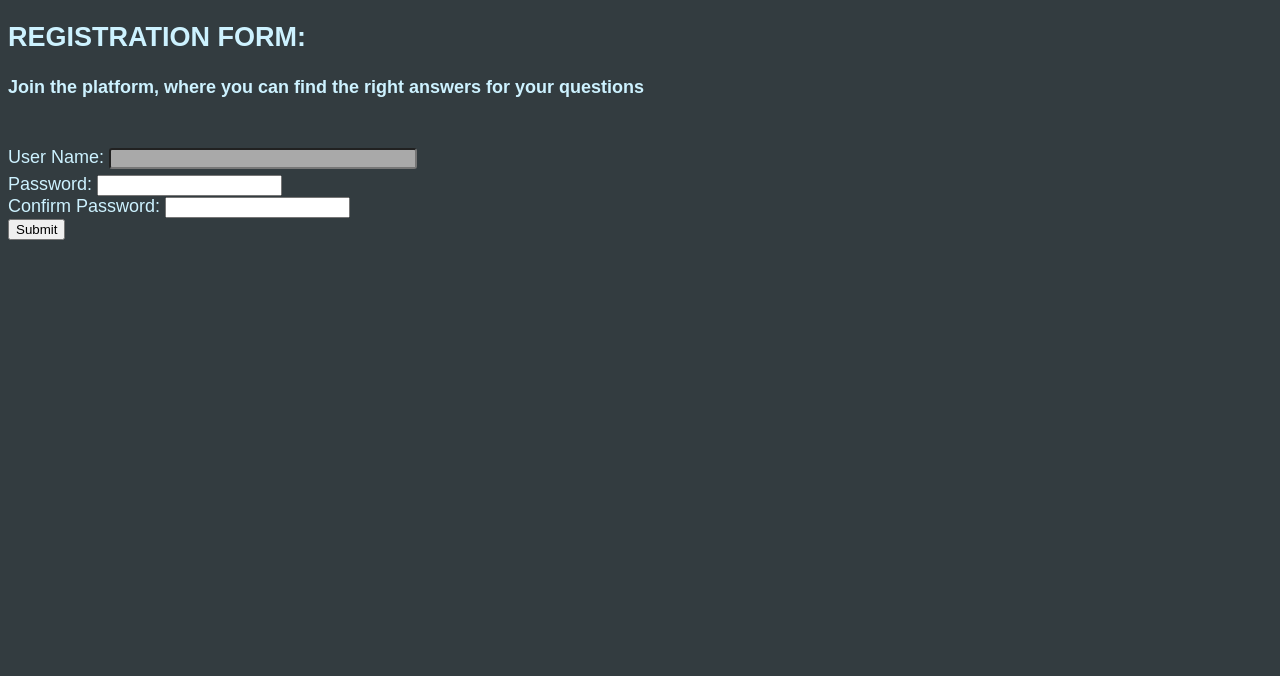
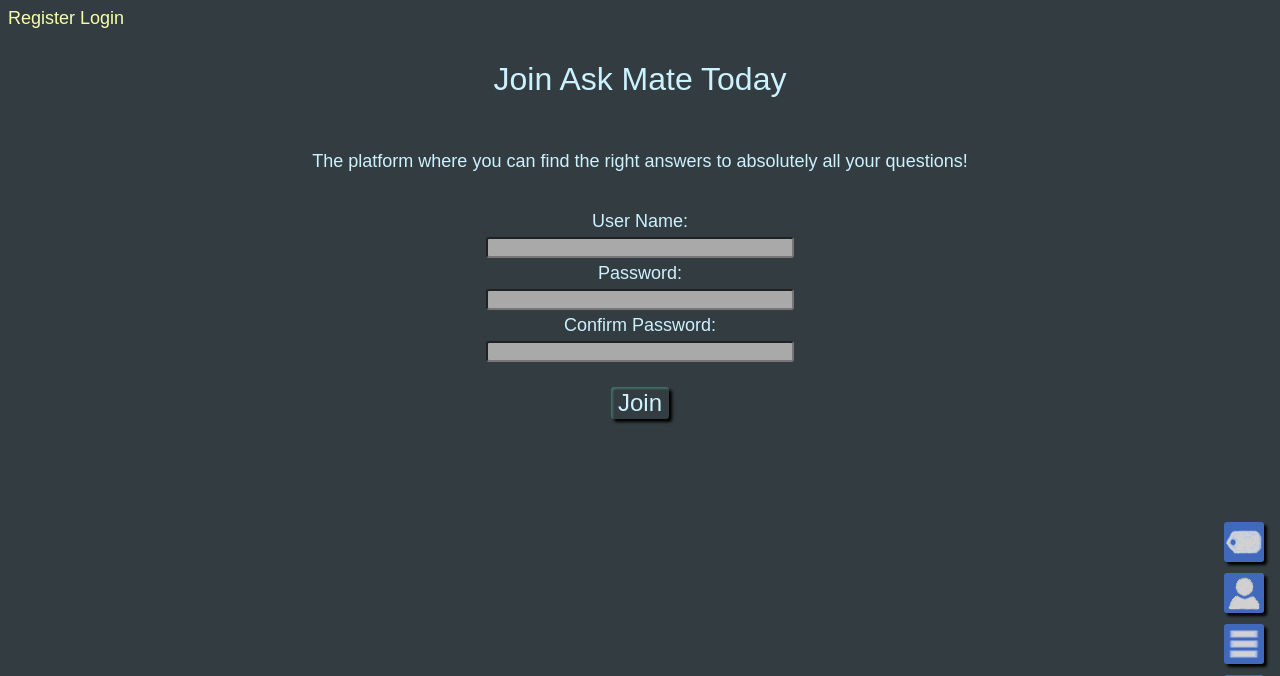
Before and after one commit to stefan-gherman/AskMate, a Flask app: page /registration in a window 1280 px wide. Shown: the top 676 px of the page. Run offline with Flask 2, Linux system fonts and the light colour scheme; some libraries are stand-ins or nearby versions.

Commit message:
Resolve issue #106 Registration page new CSS

```diff
--- a/server.py
+++ b/server.py
@@ -445,11 +445,11 @@ def register_user():
             try:
                 data_manager.add_user_in_db(input_username, hash_password)
             except:
-                message_invalid="User already exists!!"
+                message_invalid = "Sorry, that username already exists!"
                 return render_template('registration.html', message_invalid=message_invalid)
             return redirect(url_for('login'))
         else:
-            message = 'Password did not match'
+            message = 'Password confirmation unsuccessful. Please try again.'
             return render_template('registration.html', message=message)
     return render_template('registration.html')
 
--- a/static/css/main.css
+++ b/static/css/main.css
@@ -197,7 +197,7 @@ nav ul {
 
 /* new/edit question and other text boxes */
 
-textarea, input[type=text] {
+textarea, input[type=text], input[type=password] {
     background-color: darkgray;
     width: 300px;
     border-radius: 3px;
--- a/templates/registration.html
+++ b/templates/registration.html
@@ -1,37 +1,40 @@
-<!DOCTYPE html>
-<html lang="en">
-<head>
-    <meta charset="UTF-8">
-    <title>Registration</title>
-    <link rel="stylesheet" href="{{ url_for('static', filename='css/main.css')}}">
-</head>
-<body>
-    <div>
-        <h2>REGISTRATION FORM:</h2>
-        <h4> Join the platform, where you can find the right answers for your questions</h4>
-        <form action="{{ url_for('register_user')}}" method="post">
+{% extends 'base.html' %}
+
+{% block head %}
+    <title>Register</title>
+{% endblock head %}
+
+
+{% block body %}
+
+    <div class="top-banner">
+        <p>Join Ask Mate Today</p>
+    </div>
+
+
+    <div class="centered-content">
+
+        <p>The platform where you can find the right answers to absolutely all your questions!</p>
+        <div>
+            <form action="{{ url_for('register_user')}}" method="post">
             {% if message_invalid %}
             {{ message_invalid }}
             {% endif %}
-        <br>
-            <label>User Name:
-                <input type="text" name="username">
-            </label>
             <br>
-            <label>Password:
-                <input type="password" name="password">
-            </label>
-            <br>
-            <label>Confirm Password:
-                <input type="password" name="confirm">
-            </label>
-            <br>
-            <input type="submit" value="Submit">
-        </form>
+            <label>User Name:</label><br>
+            <input type="text" name="username"><br>
+            <label>Password:</label><br>
+            <input type="password" name="password"><br>
+            <label>Confirm Password:</label><br>
+            <input type="password" name="confirm"><br>
+            <input type="submit" value="Join" class="add-content-button">
+            </form>
+        </div>
     <br>
         {% if message %}
             {{ message }}
-            {% endif %}
+        {% endif %}
     </div>
-</body>
-</html>
+
+
+{% endblock body %}
```
